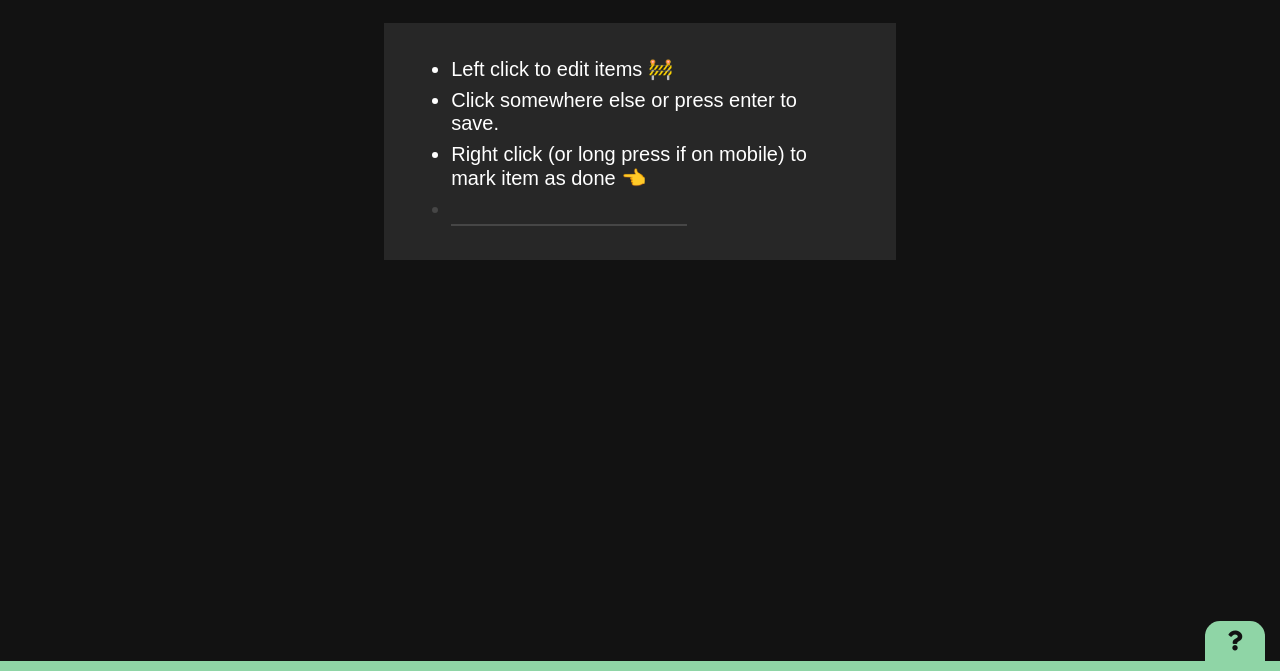
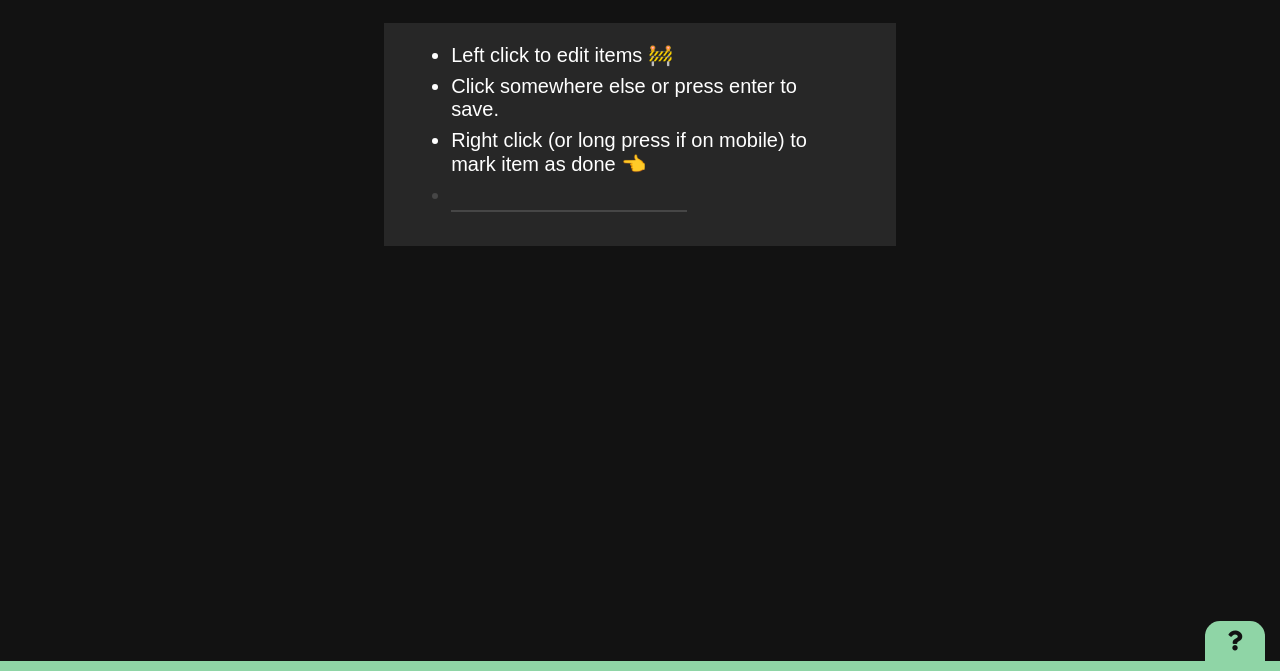
Before and after one commit to lzukanovic/Checklist, a plain HTML site: page index.html in a window 1280 px wide. Shown: the part 129-800 px from the top of the page. Drawn offline with nearby package versions, Linux system fonts and the light colour scheme; a web font is replaced by a local one.

Commit message:
Added IndexedDB initialization and item add functionality

```diff
--- a/index.html
+++ b/index.html
@@ -15,7 +15,7 @@
             </section>
             <section class="list">
                 <ul id="item-list">
-                    <li>
+                    <!-- <li>
                         <div>Left click to edit items &#128679;</div>
                         <textarea onfocus="items.autoGrow(this)" oninput="items.autoGrow(this)">Left click to edit items &#128679;</textarea>
                     </li>
@@ -26,7 +26,7 @@
                     <li>
                         <div>Right click (or long press if on mobile) to mark item as done &#128072;</div>
                         <textarea onfocus="items.autoGrow(this)" oninput="items.autoGrow(this)">Right click (or long press if on mobile) to mark item as done &#128072;</textarea>
-                    </li>
+                    </li> -->
 
                     <script id="list-item-template" type="text/template">
                         <li>
--- a/script.js
+++ b/script.js
@@ -1,15 +1,47 @@
-// TODO: saving new items to array
-// TODO: deleting checked items from array, but visually getting rid of them after some time
-// TODO: saving array locally to client
+// TODO: updating existing items in db
+// TODO: deleting checked items from db, but visually getting rid of them after some time
 
 // TODO: fix bullet move for single line with emoji
 
+// TODO: upgrade scroll bar
+
+// Create an instance of a db object for us to store the open database in
+let db;
+
 var items = (function () {
 
-    var list = [];
-    var $module, title, titleInput, items, inputs, newItemField, newInput, template;
+    var $module, title, titleInput, list, items, inputs, newItemField, newInput, template;
     updateDOM();
     updateListeners();
+
+    function displayData() {
+        // remove previous list items to avoid duplication
+        items.slice(0, -1).remove();
+
+        // query db to display the data
+        let objectStore = db.transaction('items_os').objectStore('items_os');
+        objectStore.openCursor().onsuccess = function(e) {
+            let cursor = e.target.result;
+            var html;
+
+            if (cursor) {
+                html = template({itemName: cursor.value.itemName});
+                newItemField.before(html);
+                cursor.continue();
+            } else {
+                // no more cursor items to iterate through
+                // update DOM
+                updateDOM();
+                title.off();
+                titleInput.off();
+                items.off();
+                inputs.off();
+                newInput.off();
+                updateListeners();
+            }
+
+        };
+    };
 
     function newListItemActivity() {
         if ($(this).is(":focus")) {
@@ -50,6 +82,7 @@ var items = (function () {
         $module = $('.content');
         title = $module.find('.list-title');
         titleInput = title.find('textarea');
+        list = $module.find('ul');
         items = $module.find('li');
         inputs = items.find('textarea');
         newItemField = $module.find('.new-li');
@@ -83,17 +116,20 @@ var items = (function () {
     };
 
     function addItem(itemName) {
-        var html = template({itemName: itemName});
-        newItemField.before(html);
-        updateDOM();
+        // save to db
+        let newItem = {itemName: itemName};
+        let transaction = db.transaction(['items_os'], 'readwrite');
+        let objectStore = transaction.objectStore('items_os');
+        let request = objectStore.add(newItem);
 
-        title.off();
-        titleInput.off();
-        items.off();
-        inputs.off();
-        newInput.off();
+        transaction.oncomplete = function() {
+            console.log('Transaction completed: database modification finished.');
+            displayData();
+        };
 
-        updateListeners();
+        transaction.onerror = function() {
+            console.log('Transaction not opened due to error');
+        };
     };
 
     function checkItem() {
@@ -108,11 +144,61 @@ var items = (function () {
     };
 
     return {
-        autoGrow: autoGrow
+        autoGrow: autoGrow,
+        displayData: displayData
     }
 
 })();
 
+
+$(window).on('load', function () {
+
+    // Open the database
+    let request = window.indexedDB.open('items_db', 1);
+
+    // DB didn't open successfully
+    request.onerror = function() {
+        console.log('Database failed to open');
+    };
+
+    // DB opened successfully
+    request.onsuccess = function() {
+        console.log('Database opened successfully');
+
+        db = request.result;
+
+        items.displayData();
+    };
+
+    // Setup the DB
+    request.onupgradeneeded = function(e) {
+        // Grab a reference to the opened database
+        let db = e.target.result;
+
+        // Create an objectStore to store our notes in (basically like a single table)
+        let objectStore = db.createObjectStore('items_os', { keyPath: 'id', autoIncrement:true });
+
+        // Define what data items the objectStore will contain
+        objectStore.createIndex('itemName', 'itemName', { unique: false });
+
+        // Add starting values
+        objectStore.transaction.oncomplete = function(event) {
+
+            var itemsObjectStore = db.transaction("items_os", "readwrite").objectStore("items_os");
+
+            itemsObjectStore.add({itemName: "Left click to edit items 🚧"});
+            itemsObjectStore.add({itemName: "Click somewhere else or press enter to save."});
+            itemsObjectStore.add({itemName: "Right click (or long press if on mobile) to mark item as done 👈"});
+        };
+
+        console.log('Database setup complete');
+    };
+});
+
+
+/*
+*   Handles footer help menu
+*/
 $("#myButton").click(function(){
     var icon = this.children[0];
 
```
